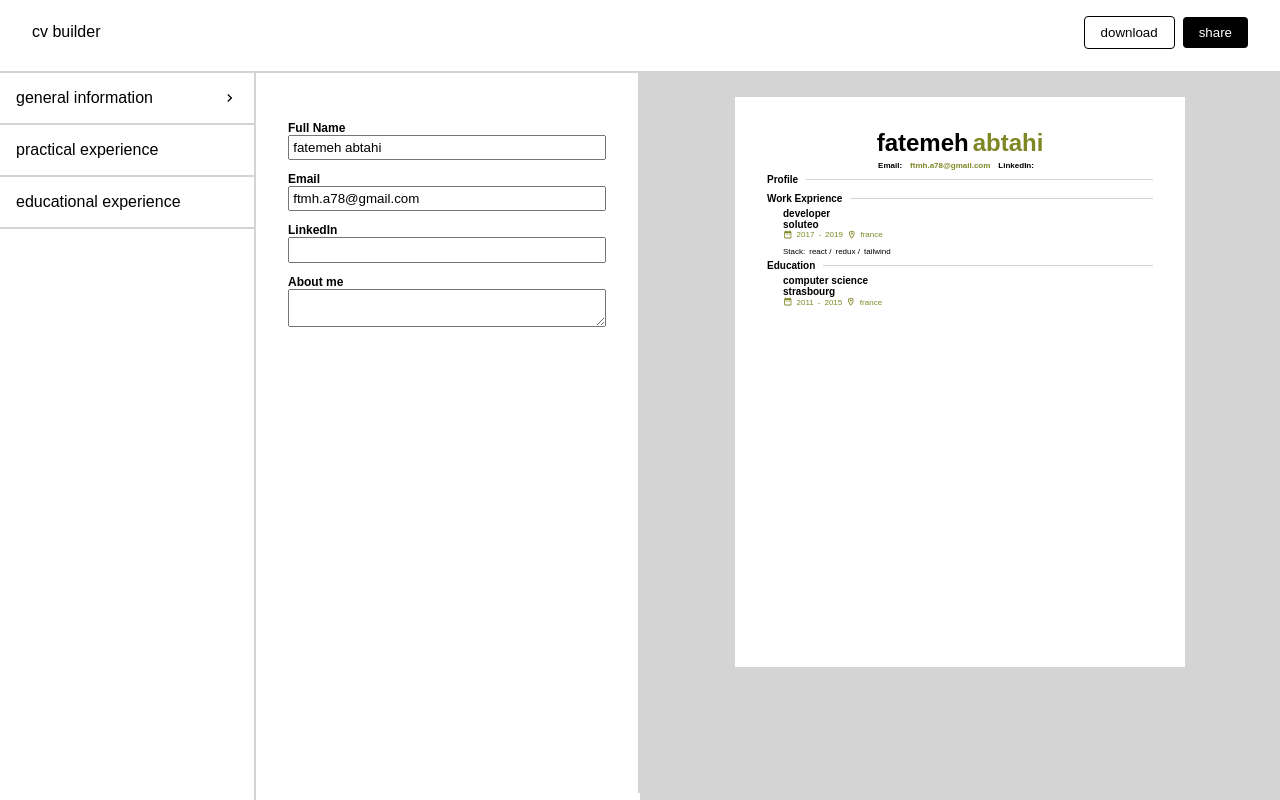
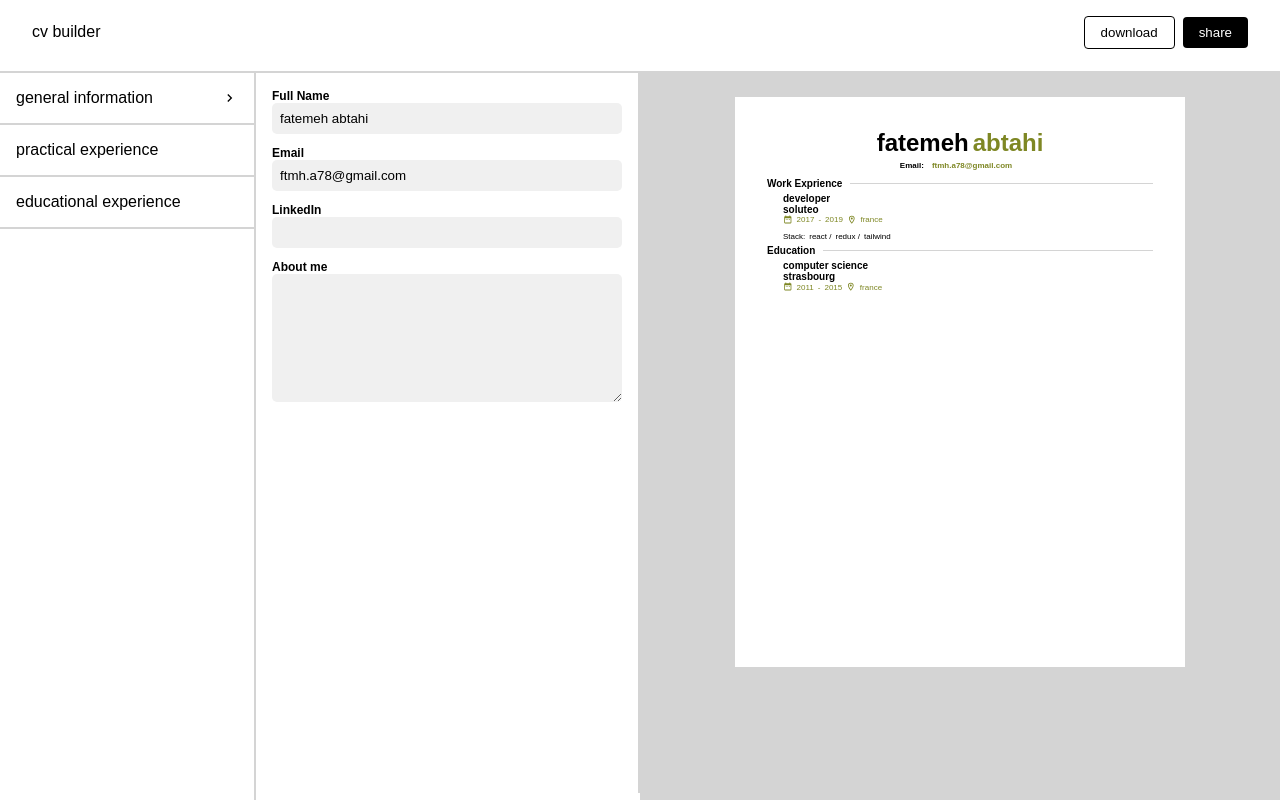
Before and after one commit to ftmhabt/cv-builder, a React (Vite) app in the folder cv-builder/: page / in a window 1280 px wide. Built offline with nearby package versions, Linux system fonts and the light colour scheme.

Commit message:
Style forms & Hide empty info

```diff
--- a/cv-builder/src/components/educational.jsx
+++ b/cv-builder/src/components/educational.jsx
@@ -53,6 +53,7 @@ export default function Educational() {
         value={data.location}
         onChange={(e) => handleChange(e, data.id)}
       />
+      <hr />
     </form>
   ));
 }
--- a/cv-builder/src/components/general.jsx
+++ b/cv-builder/src/components/general.jsx
@@ -5,7 +5,7 @@ export default function General() {
   const context = useContext(cvContext);
 
   return (
-    <form>
+    <form className="single-form">
       <label htmlFor="name">Full Name</label>
       <input
         type="text"
--- a/cv-builder/src/components/professional.jsx
+++ b/cv-builder/src/components/professional.jsx
@@ -76,6 +76,7 @@ export default function Professional() {
         value={data.stack.toString()}
         onChange={(e) => handleStacks(e, data.id)}
       />
+      <hr />
     </form>
   ));
 }
--- a/cv-builder/src/components/right.jsx
+++ b/cv-builder/src/components/right.jsx
@@ -17,20 +17,25 @@ export default function Right() {
             <div className="last theme">{last}</div>
           </div>
           <div className="info">
-            <div>Email:</div>
+            {context.email && <div>Email:</div>}
             <div className="theme">{context.email}</div>
-            <div>LinkedIn:</div>
+            {context.linkedin && <div>LinkedIn:</div>}
             <div className="theme">{context.linkedin}</div>
           </div>
         </div>
+        {context.about && (
           <div className="head">
             Profile <hr />
           </div>
+        )}
         <div className="about odd">{context.about}</div>
+        {context.exprience.length > 0 && (
           <div className="head">
             Work Exprience
             <hr />
           </div>
+        )}
+        {context.exprience.length > 0 && (
           <div className="odd">
             {context.exprience.map((item) => (
               <div key={item.id} className="flex-col">
@@ -57,9 +62,13 @@ export default function Right() {
               </div>
             ))}
           </div>
+        )}
+        {context.education.length > 0 && (
           <div className="head">
             Education <hr />
           </div>
+        )}
+        {context.education.length > 0 && (
           <div className="education odd">
             {context.education.map((item) => (
               <div key={item.id} className="flex-col">
@@ -76,6 +85,7 @@ export default function Right() {
               </div>
             ))}
           </div>
+        )}
       </div>
     </div>
   );
--- a/cv-builder/src/index.css
+++ b/cv-builder/src/index.css
@@ -1,18 +1,17 @@
-
 :root {
-  --border:2px solid #D4D4D4;
-  --gray: #D4D4D4;
-  font-family:  sans-serif;
+  --border: 2px solid #d4d4d4;
+  --gray: #d4d4d4;
+  font-family: sans-serif;
 }
 
-#root{
+#root {
   display: grid;
-  grid-template-columns: repeat(2,1fr);
+  grid-template-columns: repeat(2, 1fr);
   grid-template-rows: 1fr 10fr;
   height: 100vh;
 }
 
-*{
+* {
   padding: 0;
   margin: 0;
   box-sizing: border-box;
@@ -22,19 +21,40 @@ a {
   text-decoration: none;
 }
 
-form{
+form {
   display: flex;
   flex-direction: column;
-  padding: 3rem 2rem;
 }
 
 input,
-textarea{
-  padding: .2rem;
-  margin-bottom: .75rem;
+textarea {
+  padding: 0.2rem;
+  margin-bottom: 0.75rem;
+  background-color: #f0f0f0;
+  border: 0;
+  border-radius: 5px;
+  padding: 0.5rem;
 }
 
-label{
+input:focus,
+textarea:focus {
+  background-color: #ffffff;
+  outline: 0;
+  -webkit-box-shadow:inset 0px 0px 0px 1px var(--gray);
+  -moz-box-shadow:inset 0px 0px 0px 1px var(--gray);
+  box-shadow:inset 0px 0px 0px 1px var(--gray);
+  transition: box-shadow 300ms ease-in;
+}
+
+textarea {
+  min-height: 8rem;
+}
+
+label {
   font-weight: bold;
-  font-size: .75rem;
+  font-size: 0.75rem;
 }
+
+form > hr{
+  margin: 1rem 0;
+}
--- a/cv-builder/src/styles/left.css
+++ b/cv-builder/src/styles/left.css
@@ -29,3 +29,16 @@
   overflow-y: scroll;
   height: 90vh;
 }
+
+.single-form{
+  display: flex;
+flex-direction: column;
+padding: 1rem;
+}
+.form div{
+
+display: flex;
+flex-direction: column;
+padding: 1rem;
+gap: 1rem;
+}
```
Lines whose indentation alone changed are shown as unchanged.
